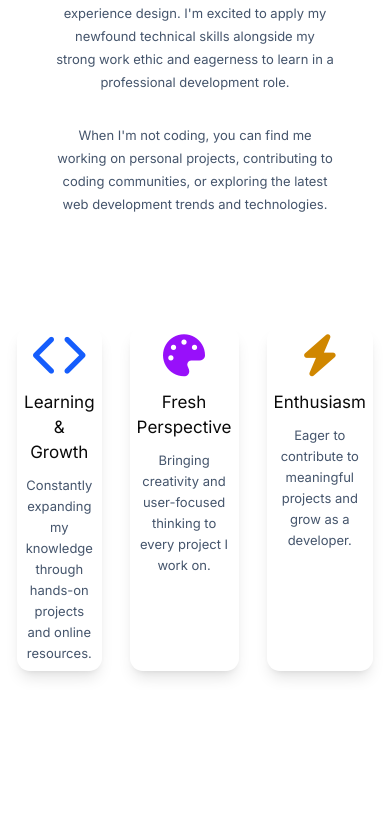
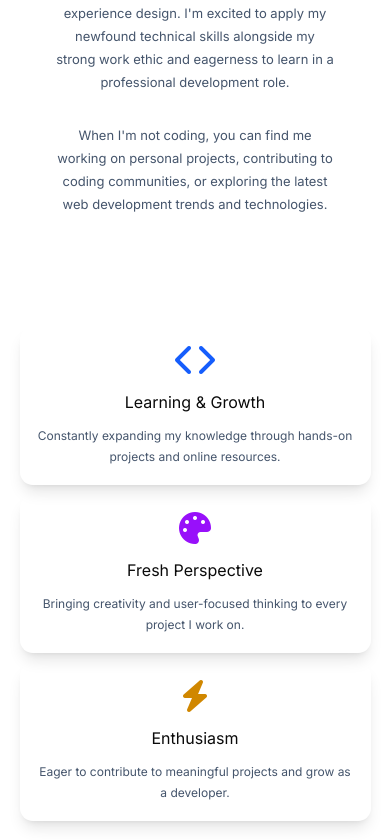
Before and after one commit to Mariii209/maritza-portfolio, a React (Create React App) app: page / in a window 390 px wide. Shown: the part 1438-2278 px from the top of the page. Before the commit the page ends 2128 px from the top, so only its background shows below. Built offline with nearby package versions, Linux system fonts and the light colour scheme.

Commit message:
Improve WhatDrivesMe responsive layout and minor fixes
Added responsive CSS for the WhatDrivesMe component to enhance layout on screens below 1035px and 640px. Updated class names in About.js and WhatDrivesMe.js for consistency and layout adjustments.

```diff
--- a/src/About.js
+++ b/src/About.js
@@ -27,7 +27,7 @@ export default function About() {
             development trends and technologies.
           </p>
         </div>
-        <div className="Maritza-image-container">
+        <div className="Maritza-image-container ">
           <div className="Image-container">
             <img
               src="/maritza.jpeg"
--- a/src/WhatDrivesMe.css
+++ b/src/WhatDrivesMe.css
@@ -42,9 +42,45 @@
 .WhatDrivesMe p {
   color: #45556c;
   text-align: center;
-
   font-size: 13px;
   font-style: normal;
   font-weight: 400;
   line-height: 21px;
 }
+
+@media (max-width: 1035px) {
+  .WhatDrivesMe {
+    display: grid;
+    grid-template-columns: 1fr 1fr;
+    grid-template-rows: auto auto;
+    gap: 10px;
+  }
+
+  .WhatDrivesMe .Drive-item {
+    padding: 5%;
+  }
+
+  .WhatDrivesMe .Bottom {
+    grid-column: 1 / 3;
+  }
+}
+
+@media (max-width: 640px) {
+  .WhatDrivesMe {
+    display: flex;
+    flex-direction: column;
+    gap: 10px;
+  }
+
+  .WhatDrivesMe .DriveItem-navigation i {
+    font-size: 32px;
+  }
+
+  .WhatDrivesMe h6 {
+    font-size: 16px;
+  }
+
+  .WhatDrivesMe p {
+    font-size: 12px;
+  }
+}
--- a/src/WhatDrivesMe.js
+++ b/src/WhatDrivesMe.js
@@ -25,7 +25,7 @@ export default function WhatDrivesMe() {
           on.
         </p>
       </div>
-      <div className="Drive-item">
+      <div className="Drive-item Bottom">
         <div className="DriveItem-navigation">
           <i class="fa-solid fa-bolt Eager"></i>
         </div>
```
